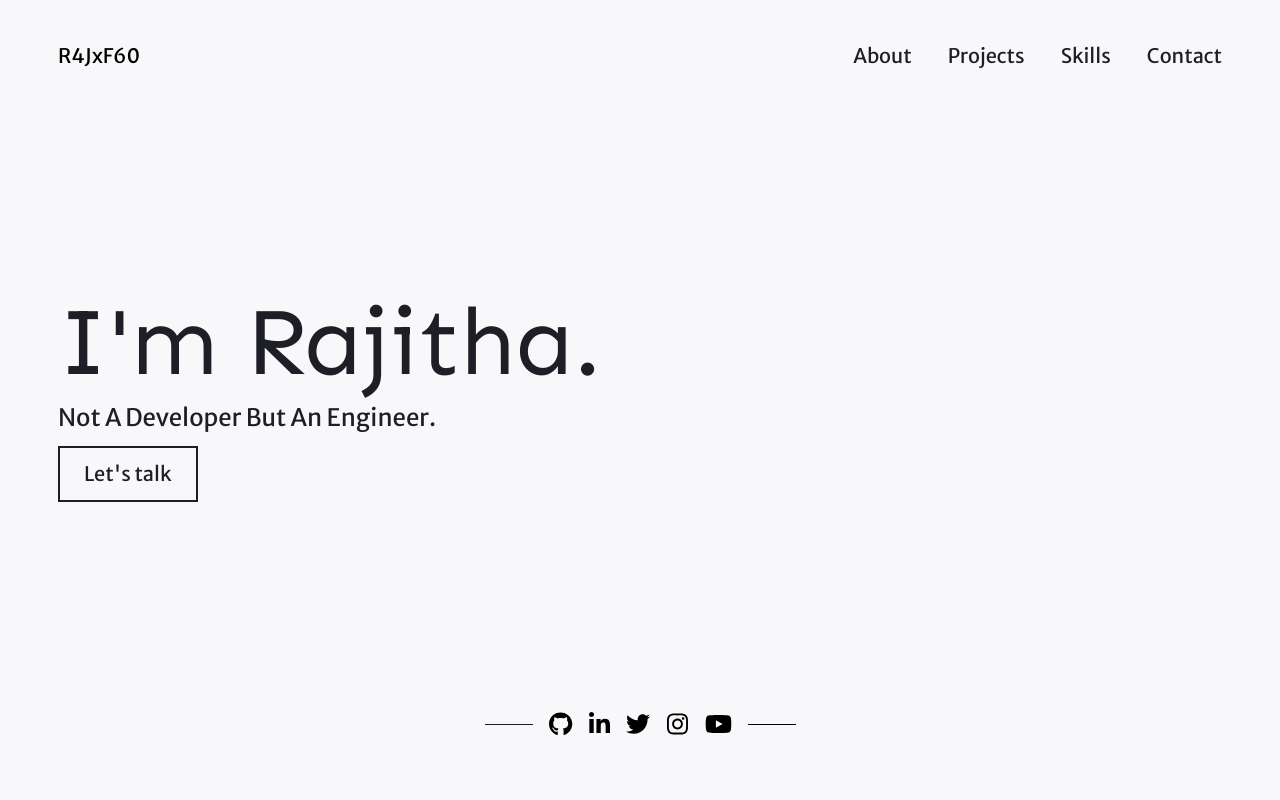
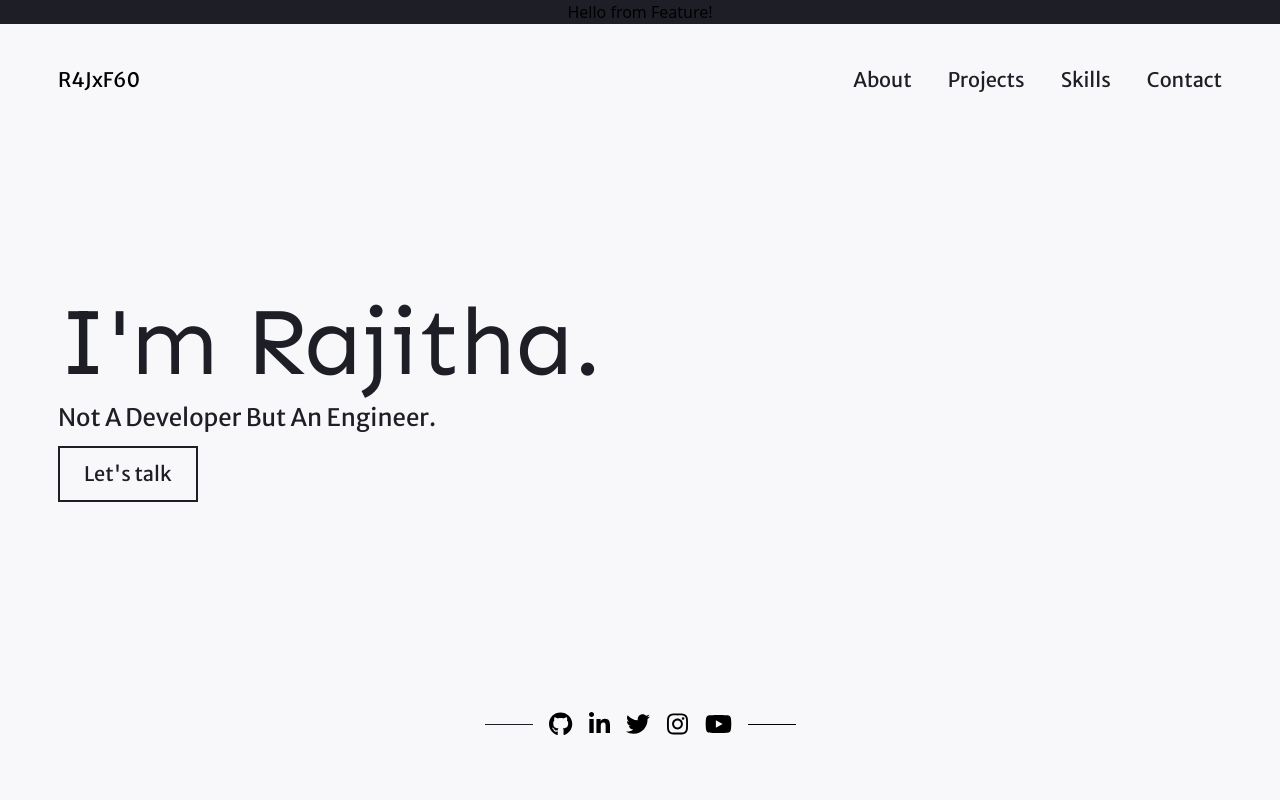
Before and after one commit to R4JxF60/Minimalio, a Next.js app: page / in a window 1280 px wide. Shown: the top 800 px of the page. Built offline with nearby package versions, Linux system fonts and the light colour scheme.

Commit message:
update: include Feature holder

```diff
--- a/components/Hero.js
+++ b/components/Hero.js
@@ -1,10 +1,12 @@
 import Home from "./Home";
 import Background from "./Backgound";
 import Navigation from "./Navigation";
+import Feature from "./Feature";
 
 function Hero(props) {
     return (<section className="relative h-screen">
         <div className="w-full sm:h-28 sm:p-0 pl-9 pr-9 fixed h-24 z-30 bg-light-gray">
+            <Feature><div>Hello from Feature!</div></Feature>
             <Navigation />
         </div>
         <Background />
```
